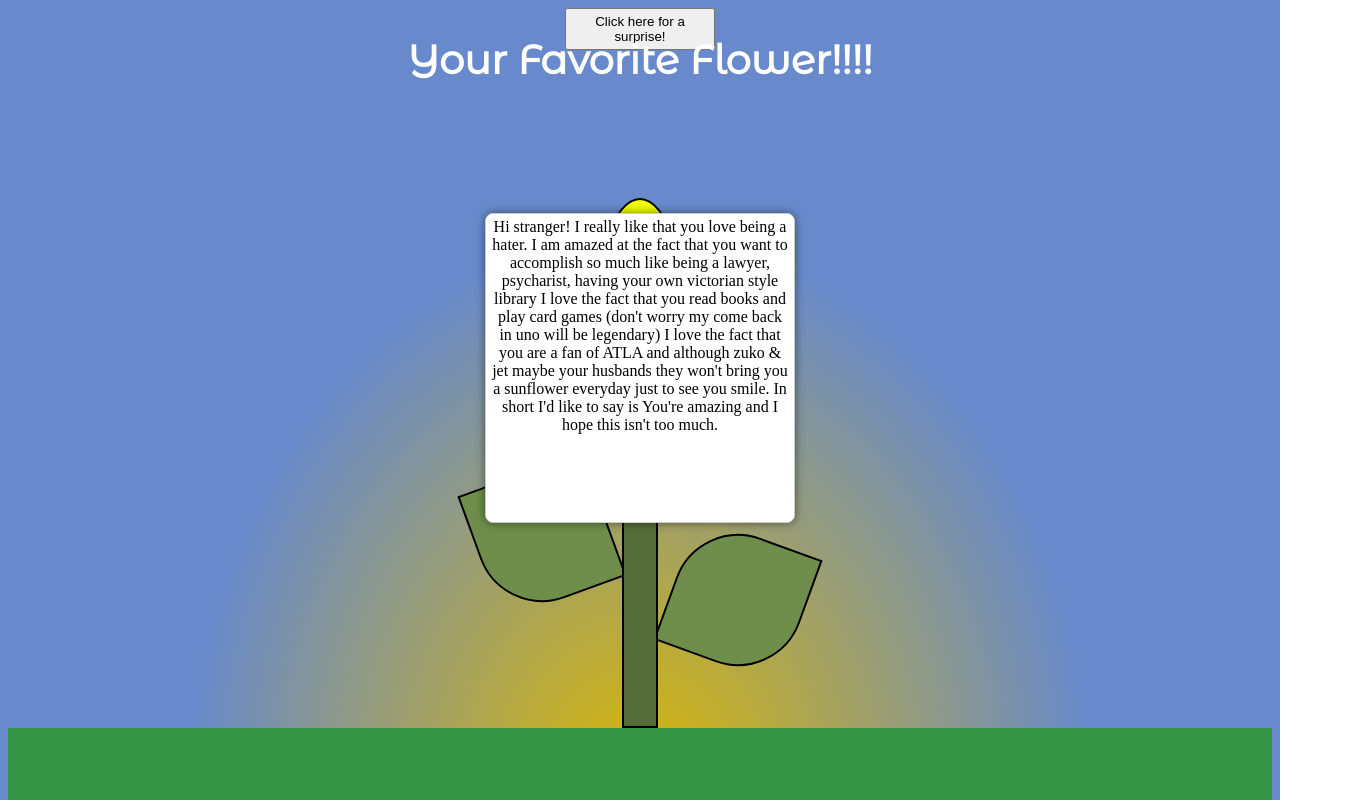
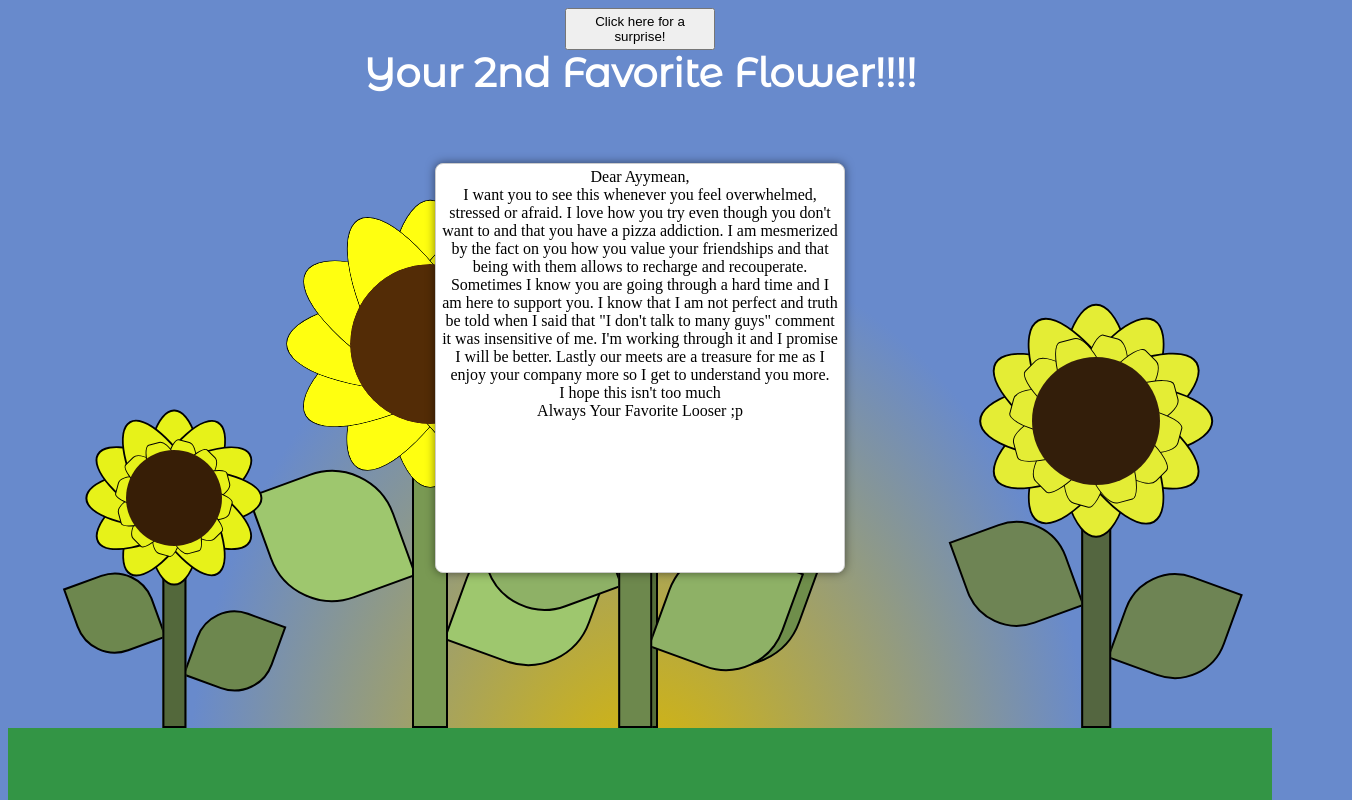
Before and after one commit to fear-the-reaper/sunflower, a plain HTML site: page index.html in a window 1280 px wide. Both pictures are taken after a click on the button "Click here for a surprise!". Shown: the top 800 px of the page, 1352 px wide, since content can reach past the window. Drawn offline with Linux system fonts and the light colour scheme.

Commit message:
added new letter

```diff
--- a/index.html
+++ b/index.html
@@ -9,16 +9,23 @@
 </head>
 <body>
   <div id="response">
-    Hi stranger!
-    I really like that you love being a hater.
-    I am amazed at the fact that you want to accomplish so much like being a lawyer, psycharist, having your own victorian style library
-    I love the fact that you read books and play card games (don't worry my come back in uno will be legendary)
-    I love the fact that you are a fan of ATLA and although zuko & jet maybe your husbands they won't bring you a sunflower everyday just to see you smile.
-    In short I'd like to say is You're amazing and I hope this isn't too much.
+    Dear Ayymean,
+    <br>
+    I want you to see this whenever you feel overwhelmed, stressed or afraid.
+    I love how you try even though you don't want to and that you have a pizza addiction.
+    I am mesmerized by the fact on you how you value your friendships and that being with them allows to recharge and recouperate.
+    Sometimes I know you are going through a hard time and I am here to support you. I know that I am not perfect and truth be told
+    when I said that "I don't talk to many guys" comment it was insensitive of me. I'm working through it and I promise I will be better.
+    Lastly our meets are a treasure for me as I enjoy your company more so I get to understand you more.
+    <br>
+    I hope this isn't too much
+    <br>
+    Always
+    Your Favorite Looser ;p
   </div>
 
 <div class="container">
-  <h1>Your Favorite Flower!!!!</h1>
+  <h1 class="title">Your 2nd Favorite Flower!!!!</h1>
   <button id="toggleButton">Click here for a surprise!</button>
 </div>
 
--- a/script.js
+++ b/script.js
@@ -24,66 +24,66 @@ const toggleButton = document.getElementById('toggleButton');
         });
 
 
-// (function() {
-//     const numOfFlowers = 4;
-//     const growGarden = () => {
-//       function getRandomArbitrary(min, max) {
-//         return Math.round(Math.random() * (max - min)) + min;
-//       }
+(function() {
+    const numOfFlowers = 4;
+    const growGarden = () => {
+      function getRandomArbitrary(min, max) {
+        return Math.round(Math.random() * (max - min)) + min;
+      }
 
-//       let positions = [];
+      let positions = [];
 
-//       function getNum(){
-//         let pos = getRandomArbitrary(0, 100);
-//         for(let x = 0; x < positions.length; x++){
-//           if(pos > positions[x] - 3 && pos < positions[x] + 3){
-//             return false;
-//           }
-//         }
-//         positions.push(pos);
-//       }
+      function getNum(){
+        let pos = getRandomArbitrary(0, 100);
+        for(let x = 0; x < positions.length; x++){
+          if(pos > positions[x] - 3 && pos < positions[x] + 3){
+            return false;
+          }
+        }
+        positions.push(pos);
+      }
 
-//       while(positions.length < numOfFlowers){
-//         getNum();
-//       }
+      while(positions.length < numOfFlowers){
+        getNum();
+      }
 
-//       let more = setInterval(function() {
-//         let flwr = document.createElement('div');
-//         let dim = getRandomArbitrary(30, 80);
-//         let leftPos = positions[0];
-//         positions.shift();
+      let more = setInterval(function() {
+        let flwr = document.createElement('div');
+        let dim = getRandomArbitrary(30, 80);
+        let leftPos = positions[0];
+        positions.shift();
 
-//         flwr.classList.add('sunflwr');
-//         flwr.innerHTML = `<div class="sunflwr__leaf--left"></div>
-//                           <div class="sunflwr__leaf--right"></div>
-//                           <div class="sunflwr__stem"></div>
-//                           <div class="sunflwr__center"></div>
-//                           <div class="sunflwr__pedal--1"></div>
-//                           <div class="sunflwr__pedal--2"></div>
-//                           <div class="sunflwr__pedal--3"></div>
-//                           <div class="sunflwr__pedal--4"></div>
-//                           <div class="sunflwr__pedal--5"></div>
-//                           <div class="sunflwr__pedal--6"></div>
-//                           <div class="sunflwr__pedal--7"></div>
-//                           <div class="sunflwr__pedal--8"></div>
-//                           <div class="sunflwr__pedal--9"></div>
-//                           <div class="sunflwr__pedal--10"></div>
-//                           <div class="sunflwr__pedal--11"></div>
-//                           <div class="sunflwr__pedal--12"></div>`;
-//         flwr.style.left = `${leftPos}vw`;
-//         flwr.style.height = `${dim}vmin`;
-//         flwr.style.width = `${dim}vmin`;
-//         flwr.style.zIndex = 100 - dim;
-//         flwr.style.filter = `saturate(${getRandomArbitrary(70, 100)}%) brightness(${getRandomArbitrary(80, 150)}%)`;
-//         document.querySelector('body').appendChild(flwr);
-//       }, 150);
+        flwr.classList.add('sunflwr');
+        flwr.innerHTML = `<div class="sunflwr__leaf--left"></div>
+                          <div class="sunflwr__leaf--right"></div>
+                          <div class="sunflwr__stem"></div>
+                          <div class="sunflwr__center"></div>
+                          <div class="sunflwr__pedal--1"></div>
+                          <div class="sunflwr__pedal--2"></div>
+                          <div class="sunflwr__pedal--3"></div>
+                          <div class="sunflwr__pedal--4"></div>
+                          <div class="sunflwr__pedal--5"></div>
+                          <div class="sunflwr__pedal--6"></div>
+                          <div class="sunflwr__pedal--7"></div>
+                          <div class="sunflwr__pedal--8"></div>
+                          <div class="sunflwr__pedal--9"></div>
+                          <div class="sunflwr__pedal--10"></div>
+                          <div class="sunflwr__pedal--11"></div>
+                          <div class="sunflwr__pedal--12"></div>`;
+        flwr.style.left = `${leftPos}vw`;
+        flwr.style.height = `${dim}vmin`;
+        flwr.style.width = `${dim}vmin`;
+        flwr.style.zIndex = 100 - dim;
+        flwr.style.filter = `saturate(${getRandomArbitrary(70, 100)}%) brightness(${getRandomArbitrary(80, 150)}%)`;
+        document.querySelector('body').appendChild(flwr);
+      }, 150);
 
-//       setTimeout(function() {
-//         window.clearInterval(more);
-//       }, numOfFlowers * 150);
-//     }
+      setTimeout(function() {
+        window.clearInterval(more);
+      }, numOfFlowers * 150);
+    }
 
-//     document.body.addEventListener('click', () => {
-//       growGarden();
-//     });
-//   })();
+    document.body.addEventListener('click', () => {
+      growGarden();
+    });
+  })();
--- a/style.css
+++ b/style.css
@@ -19,8 +19,8 @@ body {
 #response {
   margin: auto;
   padding: 4px;
-  width: 300px;
-  height: 300px;
+  width: 400px;
+  height: 400px;
   background-color: white;
   display: none; /* Initially hidden */
   text-align: center;
@@ -29,7 +29,7 @@ body {
   top: 50%;
   left: 50%;
   transform: translate(-50%, -50%); /* Center the div */
-  z-index: 10;
+  z-index: 50;
   box-shadow: 0 0 10px rgba(0, 0, 0, 0.5);
   border-radius: 8px;
 }
@@ -56,7 +56,7 @@ body {
   height: 100%;
   background: rgba(0, 0, 0, 0.5);
   display: none; /* Initially hidden */
-  z-index: 5;
+  z-index: 40;
 }
 
 h1 {
@@ -88,6 +88,7 @@ h1 {
   bottom: 0;
   left: 50%;
   transform: translate(-50%, 0%);
+  z-index: 0;
 }
 
 .sunflwr__leaf--left, .sunflwr__leaf--right {
@@ -138,6 +139,10 @@ h1 {
   100% {
     height: 60%;
   }
+}
+
+.title {
+  margin-top: 40px;
 }
 
 .sunflwr__center {
```
